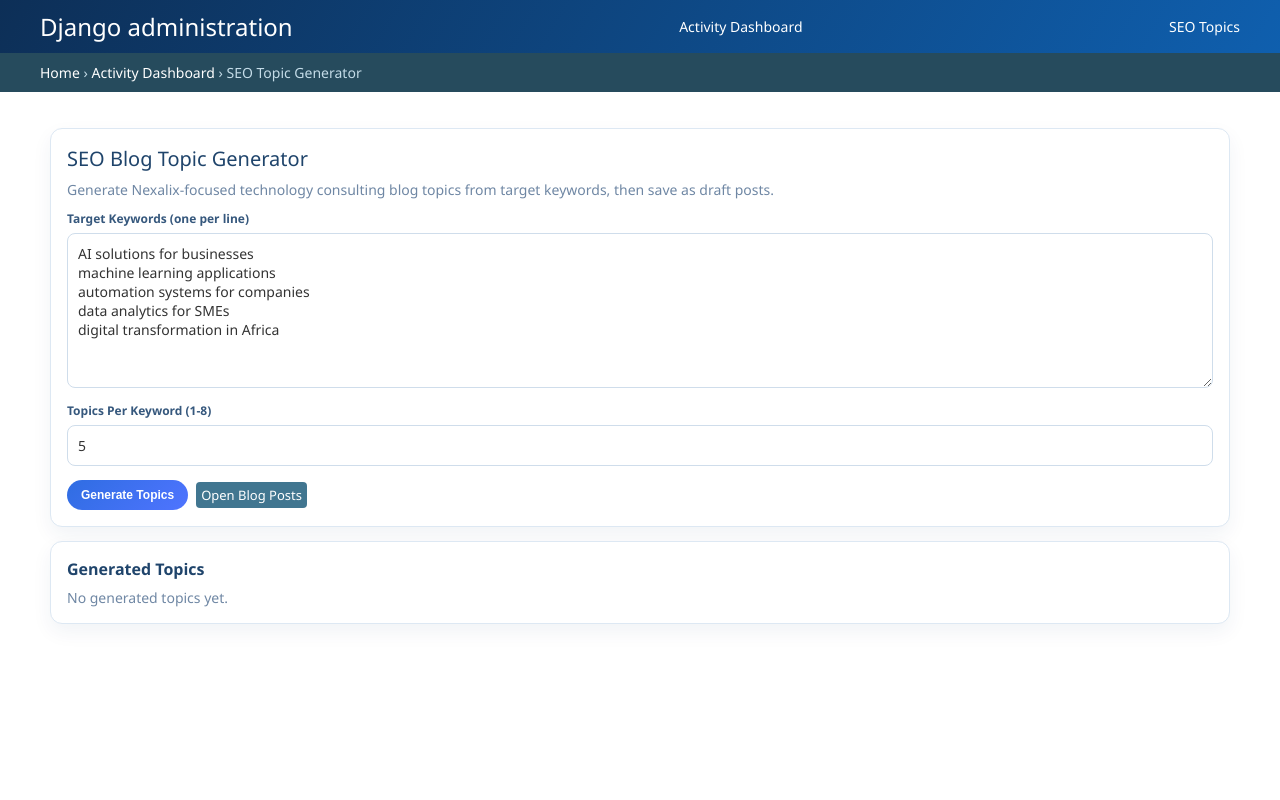
After one commit to DengAchiek/nexalix, a Django app: page /admin/seo-topic-generator/ in a window 1280 px wide. The commit adds this page. Run offline with Django 5.2, Linux system fonts and the light colour scheme; the visitor is signed in with stand-in values (Sample User, id 1).

Commit message:
feat(admin): add SEO blog topic generator for consulting keywords

```diff
--- a/nexalix_app/templates/admin/activity_dashboard.html
+++ b/nexalix_app/templates/admin/activity_dashboard.html
@@ -867,6 +867,7 @@
 
         <nav class="mk-nav">
             <a class="current" href="{% url 'activity_dashboard' %}?{{ current_query }}">Dashboard Overview</a>
+            <a href="{% url 'seo_topic_generator' %}">SEO Topic Generator</a>
             <a href="{% url 'admin:nexalix_app_contactmessage_changelist' %}">Contact Messages</a>
             <a href="{% url 'admin:nexalix_app_quoterequest_changelist' %}">Quote Requests</a>
             <a href="{% url 'admin:nexalix_app_partner_changelist' %}">Partners</a>
--- /dev/null
+++ b/nexalix_app/templates/admin/seo_topic_generator.html
@@ -0,0 +1,193 @@
+{% extends "admin/base_site.html" %}
+{% load static %}
+
+{% block title %}SEO Topic Generator | {{ site_title|default:_('Django site admin') }}{% endblock %}
+
+{% block extrastyle %}
+{{ block.super }}
+<style>
+.st-wrap {
+    max-width: 1180px;
+    margin: 16px auto;
+    display: grid;
+    gap: 14px;
+}
+
+.st-card {
+    background: #fff;
+    border: 1px solid #dde8f3;
+    border-radius: 12px;
+    padding: 16px;
+    box-shadow: 0 8px 20px rgba(24, 56, 94, 0.06);
+}
+
+.st-card h1,
+.st-card h2 {
+    margin: 0 0 8px;
+    color: #1f446b;
+}
+
+.st-sub {
+    margin: 0;
+    color: #6f87a4;
+}
+
+.st-form {
+    display: grid;
+    gap: 12px;
+    margin-top: 10px;
+}
+
+.st-row {
+    display: grid;
+    gap: 6px;
+}
+
+.st-row label {
+    font-size: 12px;
+    font-weight: 700;
+    color: #36587d;
+}
+
+.st-row textarea,
+.st-row input {
+    border: 1px solid #cfddeb;
+    border-radius: 8px;
+    padding: 10px;
+    font-size: 14px;
+}
+
+.st-actions {
+    display: flex;
+    gap: 8px;
+    flex-wrap: wrap;
+}
+
+.st-actions button {
+    border-radius: 999px;
+    border: 1px solid #c9d9ea;
+    padding: 8px 14px;
+    font-size: 12px;
+    font-weight: 700;
+    cursor: pointer;
+}
+
+.st-actions .st-primary {
+    border: 0;
+    background: linear-gradient(135deg, #2f6de2, #4f74ff);
+    color: #fff;
+}
+
+.st-table-wrap {
+    overflow: auto;
+}
+
+.st-table {
+    width: 100%;
+    min-width: 900px;
+    border-collapse: collapse;
+}
+
+.st-table th,
+.st-table td {
+    padding: 10px;
+    border-bottom: 1px solid #e5edf5;
+    text-align: left;
+    font-size: 12px;
+    vertical-align: top;
+}
+
+.st-table th {
+    background: #f6faff;
+    color: #264b72;
+}
+
+.st-chip {
+    border: 1px solid #d2e2f0;
+    border-radius: 999px;
+    padding: 3px 8px;
+    font-size: 11px;
+    background: #edf5ff;
+    color: #265d95;
+    display: inline-block;
+}
+</style>
+{% endblock %}
+
+{% block breadcrumbs %}
+<div class="breadcrumbs">
+    <a href="{% url 'admin:index' %}">Home</a>
+    &rsaquo; <a href="{% url 'activity_dashboard' %}">Activity Dashboard</a>
+    &rsaquo; SEO Topic Generator
+</div>
+{% endblock %}
+
+{% block content %}
+<div class="st-wrap">
+    {% if messages %}
+        {% for message in messages %}
+        <div class="messagelist">
+            <div class="{{ message.tags }}">{{ message }}</div>
+        </div>
+        {% endfor %}
+    {% endif %}
+
+    <section class="st-card">
+        <h1>SEO Blog Topic Generator</h1>
+        <p class="st-sub">Generate Nexalix-focused technology consulting blog topics from target keywords, then save as draft posts.</p>
+
+        <form class="st-form" method="post" action="{% url 'seo_topic_generator' %}">
+            {% csrf_token %}
+            <div class="st-row">
+                <label for="id_keywords">Target Keywords (one per line)</label>
+                <textarea id="id_keywords" name="keywords" rows="7">{{ keywords_text }}</textarea>
+            </div>
+            <div class="st-row">
+                <label for="id_topics_per_keyword">Topics Per Keyword (1-8)</label>
+                <input id="id_topics_per_keyword" name="topics_per_keyword" type="number" min="1" max="8" value="{{ topics_per_keyword }}">
+            </div>
+            <div class="st-actions">
+                <button type="submit" name="action" value="generate" class="st-primary">Generate Topics</button>
+                {% if generated_topics %}
+                <button type="submit" name="action" value="save">Save All As Draft Posts</button>
+                {% endif %}
+                <a class="button" href="{% url 'admin:nexalix_app_blogpost_changelist' %}">Open Blog Posts</a>
+            </div>
+        </form>
+    </section>
+
+    <section class="st-card">
+        <h2>Generated Topics</h2>
+        <p class="st-sub">{% if generated_topics %}{{ generated_topics|length }} topic suggestions ready.{% else %}No generated topics yet.{% endif %}</p>
+
+        {% if generated_topics %}
+        <div class="st-table-wrap">
+            <table class="st-table">
+                <thead>
+                    <tr>
+                        <th>#</th>
+                        <th>Title</th>
+                        <th>Primary Keyword</th>
+                        <th>Meta Description</th>
+                        <th>Intent</th>
+                        <th>Slug</th>
+                    </tr>
+                </thead>
+                <tbody>
+                    {% for topic in generated_topics %}
+                    <tr>
+                        <td>{{ forloop.counter }}</td>
+                        <td><strong>{{ topic.title }}</strong></td>
+                        <td><span class="st-chip">{{ topic.primary_keyword }}</span></td>
+                        <td>{{ topic.meta_description }}</td>
+                        <td>{{ topic.intent }} · {{ topic.funnel_stage }}</td>
+                        <td>{{ topic.slug_suggestion }}</td>
+                    </tr>
+                    {% endfor %}
+                </tbody>
+            </table>
+        </div>
+        {% endif %}
+    </section>
+</div>
+{% endblock %}
--- a/nexalix_app/views.py
+++ b/nexalix_app/views.py
@@ -20,6 +20,12 @@ import math
 from .cache_utils import (
     HOME_CONTEXT_CACHE_KEY,
     get_dashboard_aggregate_cache_key,
+)
+from .seo_topics import (
+    DEFAULT_SEO_KEYWORDS,
+    build_draft_content,
+    generate_seo_topics,
+    parse_keywords,
 )
 from .models import (
     HeroSection, Service, Testimonial, AboutSection, ProcessStep,
@@ -810,6 +816,81 @@ def activity_dashboard(request):
     })
 
 
+@user_passes_test(is_staff_user, login_url="/admin/login/")
+def seo_topic_generator(request):
+    """Staff tool to generate SEO blog topic ideas and optionally save drafts."""
+    default_keywords_text = "\n".join(DEFAULT_SEO_KEYWORDS)
+    keywords_text = default_keywords_text
+    topics_per_keyword = 5
+    generated_topics = []
+
+    if request.method == "POST":
+        keywords_text = request.POST.get("keywords", default_keywords_text)
+        raw_per_keyword = request.POST.get("topics_per_keyword", "5")
+        action = (request.POST.get("action") or "generate").strip().lower()
+        try:
+            topics_per_keyword = int(raw_per_keyword)
+        except (TypeError, ValueError):
+            topics_per_keyword = 5
+        topics_per_keyword = max(1, min(topics_per_keyword, 8))
+
+        parsed_keywords = parse_keywords(keywords_text)
+        if not parsed_keywords:
+            messages.error(request, "Please provide at least one keyword.")
+        else:
+            generated_topics = generate_seo_topics(parsed_keywords, topics_per_keyword)
+
+            if action == "save":
+                created_count = 0
+                skipped_count = 0
+                today = timezone.now().date()
+
+                for topic in generated_topics:
+                    title = topic["title"]
+                    if BlogPost.objects.filter(title=title).exists():
+                        skipped_count += 1
+                        continue
+
+                    base_slug = slugify(title)[:44] or "nexalix-seo-topic"
+                    candidate_slug = base_slug
+                    suffix = 2
+                    while BlogPost.objects.filter(slug=candidate_slug).exists():
+                        token = f"-{suffix}"
+                        candidate_slug = f"{base_slug[:50 - len(token)]}{token}"
+                        suffix += 1
+
+                    BlogPost.objects.create(
+                        title=title,
+                        slug=candidate_slug,
+                        excerpt=topic["meta_description"],
+                        content=build_draft_content(topic),
+                        publish_date=today,
+                        is_published=False,
+                    )
+                    created_count += 1
+
+                if created_count:
+                    messages.success(
+                        request,
+                        f"Created {created_count} draft blog posts from generated topics.",
+                    )
+                if skipped_count:
+                    messages.warning(
+                        request,
+                        f"Skipped {skipped_count} topics because matching titles already exist.",
+                    )
+
+    return render(
+        request,
+        "admin/seo_topic_generator.html",
+        {
+            "keywords_text": keywords_text,
+            "topics_per_keyword": topics_per_keyword,
+            "generated_topics": generated_topics,
+        },
+    )
+
+
 def quote_generator(request):
     """Auto Quote Generator page view"""
     quote_services = Service.objects.filter(
--- a/nexalix_site/urls.py
+++ b/nexalix_site/urls.py
@@ -56,6 +56,7 @@ urlpatterns = [
         name="password_reset_complete",
     ),
     path("admin/activity-dashboard/", app_views.activity_dashboard, name="activity_dashboard"),
+    path("admin/seo-topic-generator/", app_views.seo_topic_generator, name="seo_topic_generator"),
     path("admin/", admin.site.urls),
     path('', include('nexalix_app.urls')),
 ]
--- a/templates/admin/base_site.html
+++ b/templates/admin/base_site.html
@@ -42,6 +42,7 @@
 {% block nav-global %}
 {% if user.is_authenticated and user.is_staff %}
 <a class="nx-dashboard-link" href="{% url 'activity_dashboard' %}">Activity Dashboard</a>
+<a class="nx-dashboard-link" href="{% url 'seo_topic_generator' %}">SEO Topics</a>
 {% endif %}
 {% endblock %}
 
```
Also changed, not shown: nexalix_app/seo_topics.py (added, +88 -0 lines).
